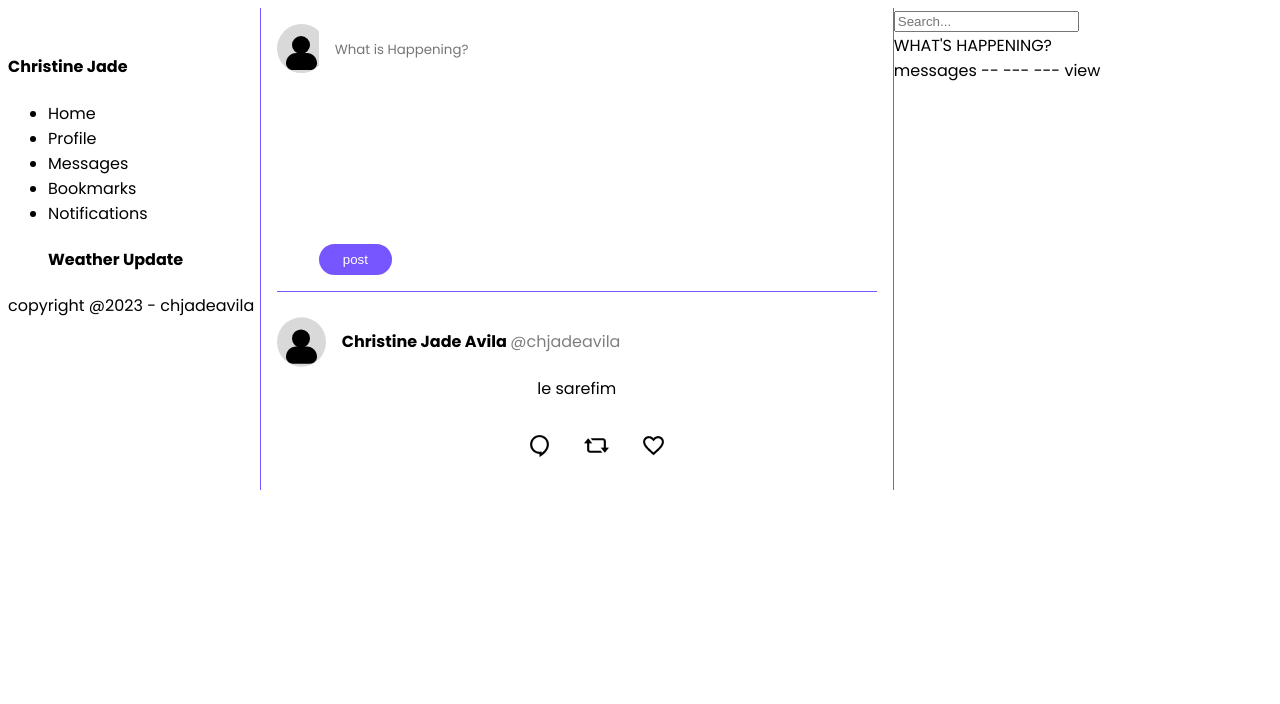
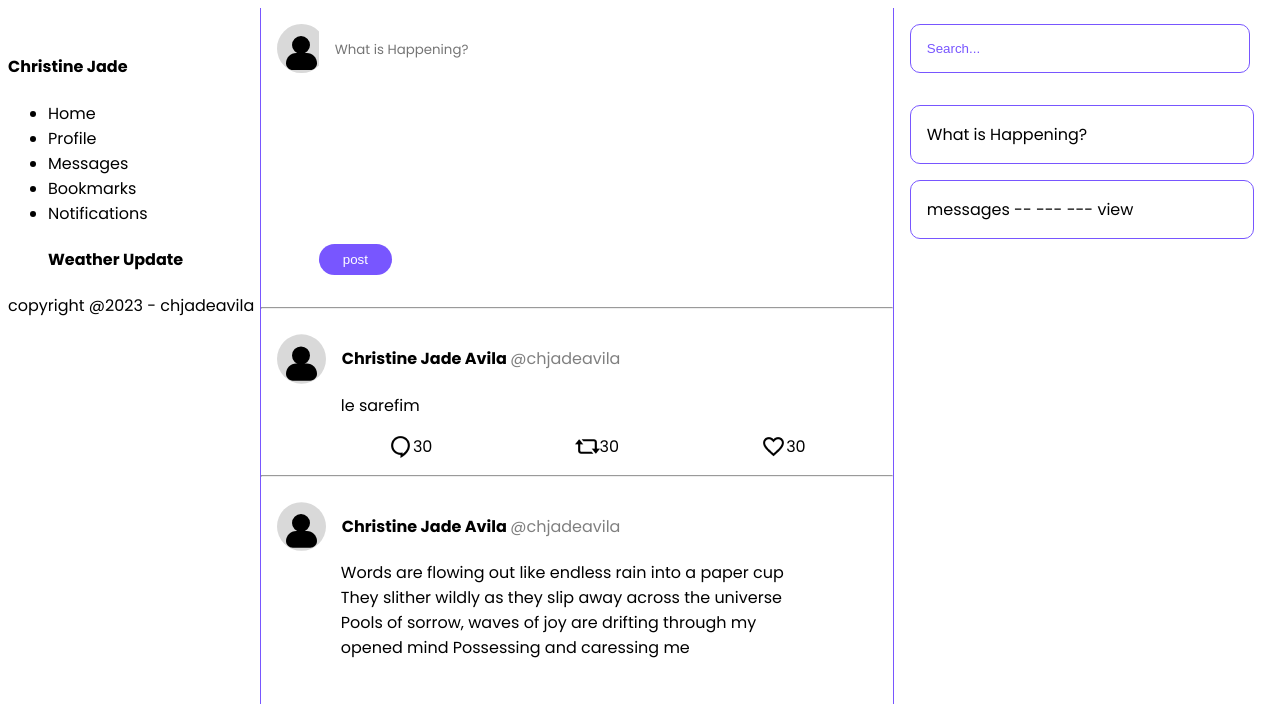
Before and after one commit to christineJadeAvila/Tweeter-theme, a plain HTML site: page home.html in a window 1280 px wide. Shown: the top 704 px of the page. Drawn offline with Linux system fonts and the light colour scheme.

Commit message:
user post modifications

```diff
--- a/home.css
+++ b/home.css
@@ -17,6 +17,9 @@
 
 }
 
+hr {
+    color: var(--main-color);
+}
 #grid--container {
     display: grid;
     grid-template-columns: 20% 50% 30%;
@@ -42,9 +45,7 @@
     grid-template-columns: 7% 93%;
 
     margin: var(--normal-margin);
-    border-bottom: 0.5px solid var(--main-color);
 }
-
 #post--button {
     padding: 0.5rem 1.5rem 0.5rem 1.5rem;
     border: none;
@@ -52,11 +53,19 @@
     color: var(--main-light-color);
     border-radius: var(--normal-margin);
 }
-
 #post--properties {
     margin: var(--normal-margin);
 }
 
+#body-lists {
+
+    width: 100%;
+    height: 50%;
+    overflow-x: hidden;
+    overflow-y: auto;
+    text-align:justify;
+
+}
 /* user posts property styles */
 .user--header {
     display: flex;
@@ -69,22 +78,25 @@
     opacity: 50%;
 }
 .user--post {
-    text-align: center;
+    margin-left: 4rem;
+    margin-right: 4rem;
+
+    text-align: left;
 }
-
 /* post nav bar */
 #nav--list{
     display: flex;
-    justify-content: center;
+    justify-content: space-around;
+
+    list-style-type: none;
 }
-#nav--list img {
-    margin: 1rem;
+#nav--list li {
+    display: flex;
 }
 #nav--list img:hover {
     transform: rotate(0.1turn);
     cursor: pointer;
 }
-
 
 /* FIRST CONTAINER CSS */
 #nav--container {
@@ -95,3 +107,35 @@
 #query--section {
     border-left: 0.5px solid var(--main-color);
 }
+
+#search {
+    border: 0.5px solid var(--main-color);
+    border-radius: 10px;
+
+    width: 90%;
+    margin: 1rem;
+    padding: 1rem;
+}
+
+#search::placeholder {
+    color: var(--main-color);
+}
+
+#trends {
+    border: 0.5px solid var(--main-color);
+    border-radius: 10px;
+
+    width: 82%;
+    margin: 1rem;
+    padding: 1rem;
+}
+
+#messages-- {
+    border: 0.5px solid var(--main-color);
+    border-radius: 10px;
+
+    width: 82%;
+    margin: 1rem;
+    padding: 1rem;
+
+}
--- a/home.html
+++ b/home.html
@@ -17,11 +17,11 @@
                     <!-- <span id="log-ppou">log-out | add acc</span> -->
                 </section>
                 <ul>
-                    <li class="nav--list"><img alt="">Home</li>
-                    <li class="nav--list"><img alt="">Profile</li>
-                    <li class="nav--list"><img alt="">Messages</li>
-                    <li class="nav--list"><img alt="">Bookmarks</li>
-                    <li class="nav--list"><img alt="">Notifications</li>
+                    <li class="nav--list"><img alt="">Home
+                    <li class="nav--list"><img alt="">Profile
+                    <li class="nav--list"><img alt="">Messages
+                    <li class="nav--list"><img alt="">Bookmarks
+                    <li class="nav--list"><img alt="">Notifications
                     <section class="weather--api">
                         <h4>Weather Update</h4>
                     </section>
@@ -42,6 +42,8 @@
                     </form>
                 </div>
 
+               <hr>
+                <!-- post lists start -->
                 <section class="post--lists">
                     <div id="post--properties">
                         <div class="user--header">
@@ -53,22 +55,104 @@
                         </div>
                         <form class="btn--nav" action="">
                             <ul id="nav--list">
-                                <img src="assets/icons8-speech-bubble-96 1.png" alt="">
-                                <img src="assets/icons8-retweet-96 1.png" alt="">
-                                <img src="assets/icons8-heart-96 1.png" alt="">
+                                <li><img src="assets/icons8-speech-bubble-96 1.png" alt=""><span>30</span></li>
+                                <li><img src="assets/icons8-retweet-96 1.png" alt=""><span>30</span></li>
+                                <li><img src="assets/icons8-heart-96 1.png" alt=""><span>30</span></li>
                             </ul>
                         </form>
                     </div>
+                </section>
+                <hr>
+                <!-- post lists end -->
+                <!-- post lists start -->
+                <section class="post--lists">
+                    <div id="post--properties">
+                        <div class="user--header">
+                            <img src="/assets/default-user-profile.svg" alt="">
+                            <h1 id="name"><b>Christine Jade Avila </b><span id="username">@chjadeavila</span> </h1>
+                        </div>
+                        <div class="user--post">
+                            Words are flowing out like endless rain into a paper cup
+                            They slither wildly as they slip away across the universe
+                            Pools of sorrow, waves of joy are drifting through my opened mind
+                            Possessing and caressing me
+                        </div>
+                        <form class="btn--nav" action="">
+                            <ul id="nav--list">
+                                <li><img src="assets/icons8-speech-bubble-96 1.png" alt=""><span>30</span></li>
+                                <li><img src="assets/icons8-retweet-96 1.png" alt=""><span>30</span></li>
+                                <li><img src="assets/icons8-heart-96 1.png" alt=""><span>30</span></li>
+                            </ul>
+                        </form>
+                    </div>
+                </section>
+                <hr>
+                <!-- post lists end -->
+                <!-- post lists start -->
+                <section class="post--lists">
+                    <div id="post--properties">
+                        <div class="user--header">
+                            <img src="/assets/default-user-profile.svg" alt="">
+                            <h1 id="name"><b>Christine Jade Avila </b><span id="username">@chjadeavila</span> </h1>
+                        </div>
+                        <div class="user--post">
+                            Images of broken light which dance before me like a million eyes
+                            They call me on and on across the universe
+                            Thoughts meander like a restless wind inside a letterbox they
+                            They tumble blindly as they make their way across the universe
+                        </div>
+                        <form class="btn--nav" action="">
+                            <ul id="nav--list">
+                                <li><img src="assets/icons8-speech-bubble-96 1.png" alt=""><span>30</span></li>
+                                <li><img src="assets/icons8-retweet-96 1.png" alt=""><span>30</span></li>
+                                <li><img src="assets/icons8-heart-96 1.png" alt=""><span>30</span></li>
+                            </ul>
+                        </form>
+                    </div>
+                </section>
+                <hr>
+                <!-- post lists end -->
+                <!-- post lists start -->
+                <section class="post--lists">
+                    <div id="post--properties">
+                        <div class="user--header">
+                            <img src="/assets/default-user-profile.svg" alt="">
+                            <h1 id="name"><b>Christine Jade Avila </b><span id="username">@chjadeavila</span> </h1>
+                        </div>
+                        <div class="user--post">
+                            Sounds of laughter shades of life are ringing
+                            Through my open ears inciting and inviting me
+                            Limitless undying love which shines around me like a million suns
+                            It calls me on and on across the universe
+                            <br><br>
+                            Jai guru deva, om
+                            Nothing's gonna change my world
+                            Nothing's gonna change my world
+                            Nothing's gonna change my world
+                            Nothing's gonna change my world
+                        </div>
+                        <form class="btn--nav" action="">
+                            <ul id="nav--list">
+                                <li><img src="assets/icons8-speech-bubble-96 1.png" alt=""><span>30</span></li>
+                                <li><img src="assets/icons8-retweet-96 1.png" alt=""><span>30</span></li>
+                                <li><img src="assets/icons8-heart-96 1.png" alt=""><span>30</span></li>
+                            </ul>
+                        </form>
+                    </div>
+                </section>
+                <hr>
+                <!-- post lists end -->
 
-
-                </section>
             </section>
 
         <!-- third container -->
             <section id="query--section">
                 <input id="search" type="search" placeholder="Search...">
                 <div id="trends">
-                    <span>WHAT'S HAPPENING?</span>
+                    <span>What is Happening?</span>
+                    <div id="trends--lists">
+
+                    </div>
                 </div>
                 <div id="messages--">
                     <span>messages -- --- --- view</span>
```
